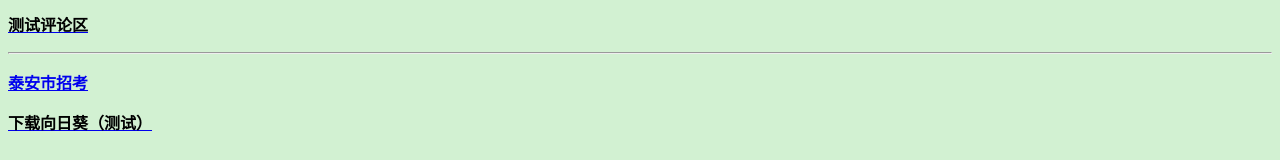
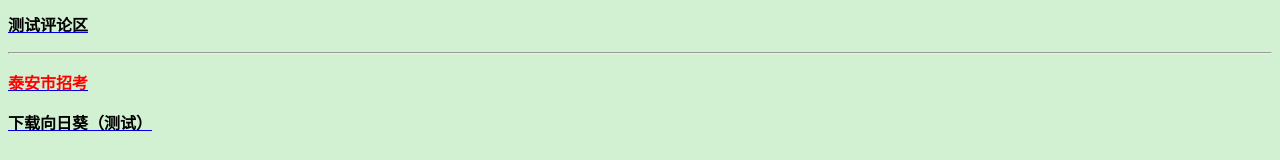
Before and after one commit to zangxiaoyi114514/zangxiaoyi114514.github.io, a plain HTML site: page index.html in a window 1280 px wide. Shown: the part 414-574 px from the top of the page. Drawn offline with Linux system fonts and the light colour scheme.

Commit message:
Update index.html

```diff
--- a/index.html
+++ b/index.html
@@ -25,7 +25,7 @@
  <hr>
  <a href="/word/1.html" target="_blank" rel="noopener noreferrer"><p style="color: #000;">测试评论区</p></a>
   <hr>
- <a href="http://taszk.com" target="_red" rel="noopener noreferrer"><p style="color: _red;">泰安市招考</p></a>
+ <a href="http://taszk.com" target="_red" rel="noopener noreferrer"><p style="color: #FF0000;">泰安市招考</p></a>
 
 
 
```
